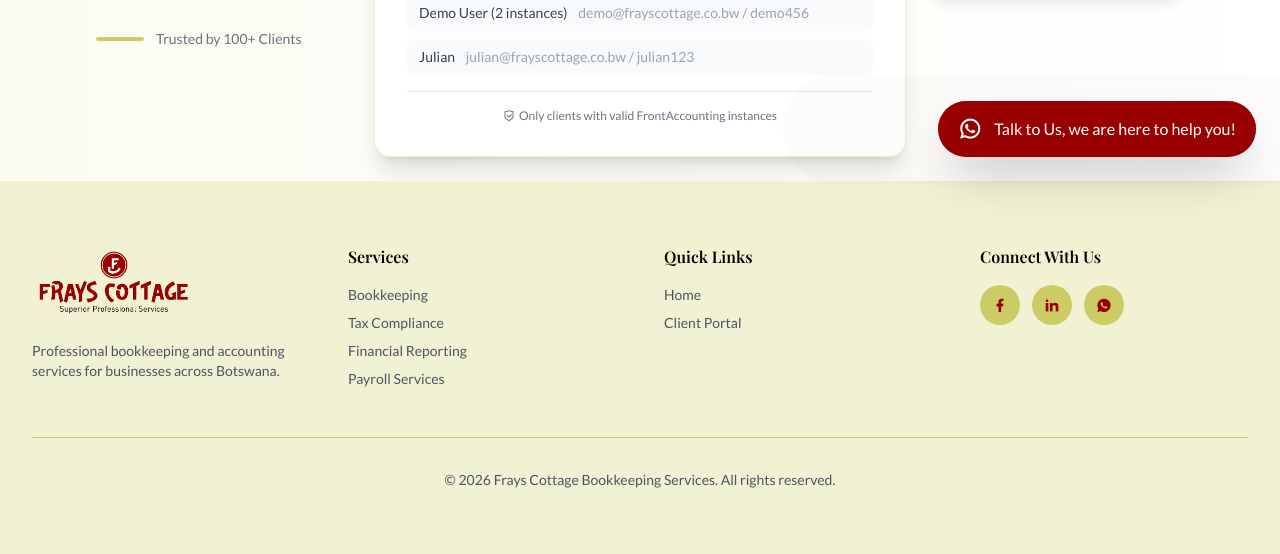
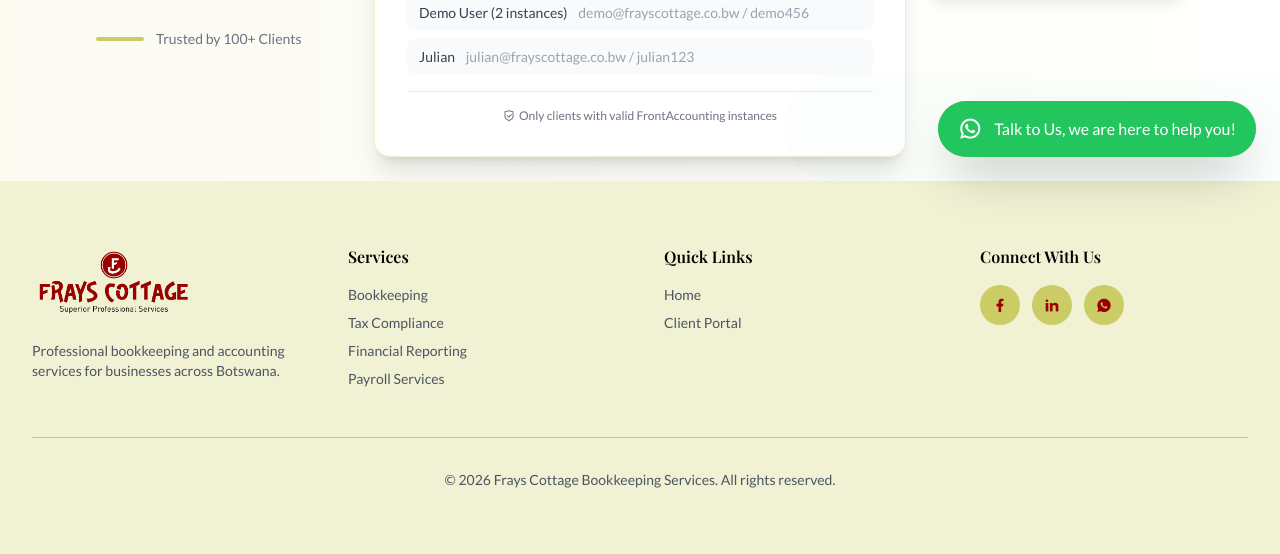
Before and after one commit to junyso/Frays-Cottage-Bookkeeping-Services-Website, a PHP site: page /portal/FRAYS_WEBSITE/portal/index.php in a window 1280 px wide. Shown: the part 619-1173 px from the top of the page. Run offline with PHP 8.4, Linux system fonts and the light colour scheme; some libraries are stand-ins or nearby versions.

Commit message:
fix: WhatsApp button to corporate green
- Changed floating WhatsApp button from frays-red to green-500
- Matches homepage styling

```diff
--- a/FRAYS_WEBSITE/portal/index.php
+++ b/FRAYS_WEBSITE/portal/index.php
@@ -903,10 +903,10 @@ $csrfToken = generateCSRFToken();
     <a href="https://wa.me/2673966011" target="_blank" class="fixed bottom-6 right-6 z-50 group">
         <div class="relative">
             <!-- Pulse Animation -->
-            <div class="absolute inset-0 rounded-full bg-frays-red animate-ping opacity-75"></div>
-            <div class="absolute inset-0 rounded-full bg-frays-red opacity-50 animate-pulse"></div>
+            <div class="absolute inset-0 rounded-full bg-green-500 animate-ping opacity-75"></div>
+            <div class="absolute inset-0 rounded-full bg-green-500 opacity-50 animate-pulse"></div>
             <!-- Button -->
-            <div class="relative bg-frays-red text-white px-5 py-3 rounded-full shadow-2xl flex items-center gap-3 hover:opacity-90 transition-all transform hover:scale-105">
+            <div class="relative bg-green-500 text-white px-5 py-3 rounded-full shadow-2xl flex items-center gap-3 hover:bg-green-600 transition-all transform hover:scale-105">
                 <i class="ri-whatsapp-line text-2xl"></i>
                 <span class="font-medium whitespace-nowrap hidden sm:block">Talk to Us, we are here to help you!</span>
             </div>
```
